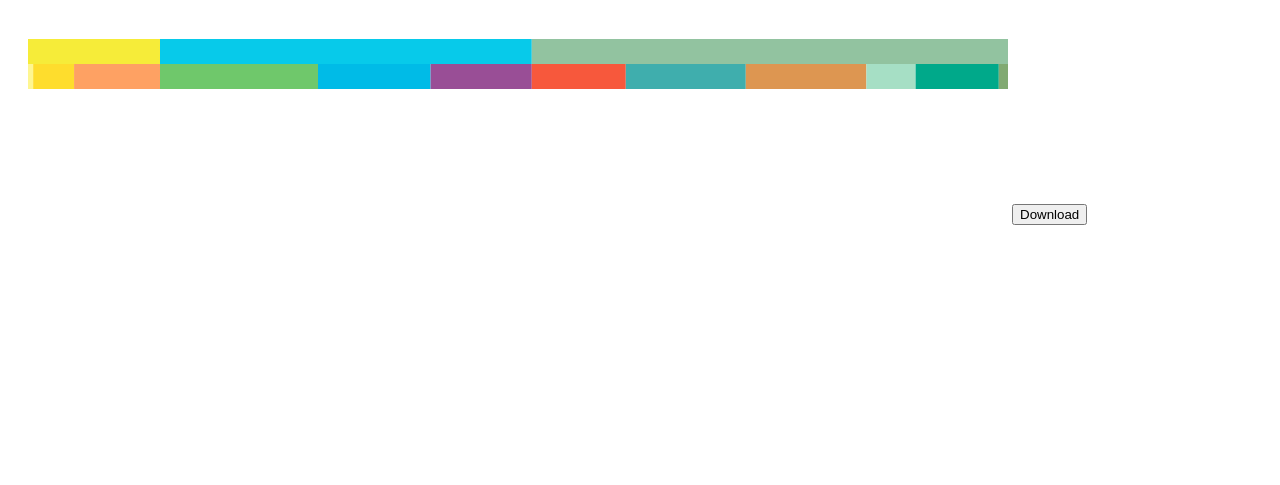
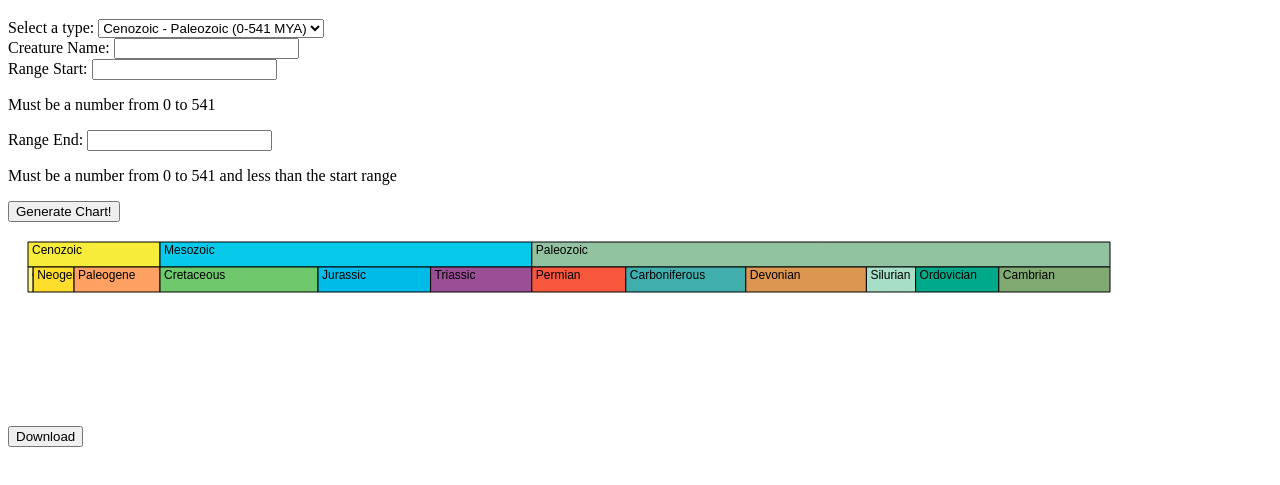
Before and after one commit to cngodles/temporal-range, a plain HTML site: page index.html in a window 1280 px wide. Shown: the part 61-546 px from the top of the page. Drawn offline with Linux system fonts and the light colour scheme.

Commit message:
Canvas conversion complete
Complete conversion to canvas
Start of input form for generating.

```diff
--- a/index.html
+++ b/index.html
@@ -8,7 +8,33 @@
 
 <body>
   <h1>Create a Temporal Range</h1>
-  <canvas id="timeline" width="1000" height="200"></canvas>
+  <form id="set-chart" onSubmit="return false;">
+    <div>
+      <label for="range-type">Select a type:</label>
+      <select name="range-type" id="range-type">
+        <option value="1">Cenozoic (0-66 MYA)</option>
+        <option value="2">Mesozoic (66-251.9 MYA)</option>
+        <option value="3">Paleozoic (251.9-541 MYA)</option>
+        <option value="4" selected="selected">Cenozoic - Paleozoic (0-541 MYA)</option>
+      </select>
+    </div>
+    <div>
+      <label for="creature-name">Creature Name:</label>
+      <input type="text" name="creature-name" id="creature-name">
+    </div>
+    <div>
+      <label for="range-1">Range Start:</label>
+      <input type="text" name="range-1" id="range-1">
+      <p>Must be a number from 0 to 541</p>
+    </div>
+    <div>
+      <label for="range-2">Range End:</label>
+      <input type="text" name="range-2" id="range-2">
+      <p>Must be a number from 0 to 541 and less than the start range</p>
+    </div>
+    <input type="submit" value="Generate Chart!">
+  </form>
+  <canvas id="timeline" width="1200" height="200"></canvas>
   <button id="btndownload">Download</button>
   <script src="tr.js"></script>
 </body>
--- a/tr.js
+++ b/tr.js
@@ -1,27 +1,30 @@
 
-var timebase = [];
+//var timebase = [];
 var paper;
+var dwn;
 window.onload = function(){
-  var timelinediv = document.getElementById("timeline");
 
-  timebase['x'] = 20;
-  timebase['y'] = 0;
-  timebase['scale'] = 2;
-  timebase['max'] = 541;
+  temporal.init();
+
+
+  /*
+  temporal.canvas = document.getElementById("timeline");
+  temporal.timebase['x'] = 20;
+  temporal.timebase['y'] = 0;
+  var scale = 2;
+  temporal.timebase['max'] = 541;
   //var svgwidth = (timebase['max'] * timebase['scale']) + (timebase['x'] * 2);
 
-  paper = timelinediv.getContext('2d');
-  drawTimeline(geologictimeeons2, 20, 25, timebase['scale']);
-  drawTimeline(geologictimeperiods, 45, 25, timebase['scale']);
-  //drawExistanceBar(creature1, 65, 10, timebase['scale']);
-
-
+  temporal.paper = temporal.canvas.getContext('2d');
+  temporal.drawTimeline(geologictimeeons2, 20, 25, scale);
+  temporal.drawTimeline(geologictimeperiods, 45, 25, scale);
+  temporal.drawExistanceBar('Petalodus', 'rgb(60, 60, 60)', 268, 318.1, 65, 10, scale);
+  */
+  dwn = document.getElementById('btndownload');
+  dwn.onclick = function(){
+    temporal.download(timelinediv, 'myimage.png');
   }
-//var paper = Raphael(document.getElementById("timeline"), svgwidth, 120);
-
-//var alltime = paper.rect(timebase['x'], timebase['y'], 1200, 300, 0);
-//alltime.attr("fill", "#ddd");
-//alltime.attr("stroke", "#202020");
+}
 
 var geologictimeeons = [
   ['Cenozoic','rgb(246,236,57)',66],
@@ -38,10 +41,6 @@ var geologictimeeons2 = [
   ['Paleozoic', 'rgb(146,195,160)', 541, 'Paleo']
 ];
 
-var creature1 = ['Petalodus','rgb(60, 60, 60)', 268, 318.1];
-var creature2 = ['Us','rgb(60, 60, 60)', 0, 0];
-var creature3 = ['Mourlonia', 'rgb(60, 60, 60)', 0.012, 466];
-
 var geologictimeperiods = [
   ['Quanternary','rgb(254,246,145)', 2.58, ''],
   ['Neogene','rgb(254,221,45)', 23.03, 'N'],
@@ -57,64 +56,92 @@ var geologictimeperiods = [
   ['Cambrian','rgb(129,170,114)', 541, 'Є']
 ];
 
-function drawTimeline(data, topOffset, height, scale){
-  var eon = [];
-  var eonX = timebase['x'];
+var temporal = {
+  paper:null,
+  timebase:[],
+  canvas:null,
+  init:function(){
+    //Draw demo chart.
+    this.canvas = document.getElementById("timeline");
+    this.timebase['x'] = 20;
+    this.timebase['y'] = 0;
+    var scale = 2;
+    this.timebase['max'] = 541;
+    //var svgwidth = (timebase['max'] * timebase['scale']) + (timebase['x'] * 2);
+
+    this.paper = temporal.canvas.getContext('2d');
+
+    //Draw sample timeline.
+    this.drawTimeline(geologictimeeons2, 20, 25, scale);
+    this.drawTimeline(geologictimeperiods, 45, 25, scale);
+    //this.drawExistanceBar('Petalodus', 'rgb(60, 60, 60)', 268, 318.1, 65, 10, scale);
+  },
+  tryTimeline:function(){
+
+  },
+  drawTimeline:function(data, topOffset, height, scale){
+    //var eon = [];
+    var eonX = this.timebase['x'];
     var drawtimebase = 0;
     for(var i = 0; i < data.length; i++){
       var reallength = data[i][2] - drawtimebase;
       var barlength = reallength * scale;
       reallength.toFixed(2);
       barlength.toFixed(2);
-
-    paper.beginPath();
-    paper.rect(eonX, timebase['y'] + topOffset, barlength, height);
-    paper.fillStyle = data[i][1];
-    paper.fill();
-
-    //eon[data[i][0]] = paper.rect(eonX, timebase['y'] + topOffset, barlength, height, 0);
-    //eon[data[i][0]].attr("fill", data[i][1]);
-    //eon[data[i][0]].data("name", data[i][0]);
-    /*
       var name;
       if(scale > 1){
         name = data[i][0];
       } else {
         name = data[i][3];
       }
-    var texttop = timebase['y'] + topOffset + 10;
-    paper
-      .text(eonX+4, texttop, name)
-      .attr("text-anchor", "start")
-      .attr("font-size", "12px");
-    */
+      var texttop = this.timebase['y'] + topOffset + 12;
+
+      this.paper.beginPath();
+      this.paper.rect(eonX, this.timebase['y'] + topOffset, barlength, height);
+      this.paper.fillStyle = data[i][1];
+      this.paper.lineWidth = 1;
+      this.paper.strokeStyle = 'black';
+      this.paper.fill();
+      this.paper.stroke();
+      this.paper.font = "400 12px sans-serif";
+      this.paper.fillStyle = "#000";
+      this.paper.fillText(name, eonX+4, texttop);
+
+      console.log(name, eonX+4, texttop);
+
       eonX += barlength;
       drawtimebase += reallength;
     }
-}
+  },
+  drawExistanceBar:function(name, color, start, finish, topOffset, height, scale){
+    //var creature = [];
+    var creatureX = this.timebase['x'] + (start * scale);
+    //var drawtimebase = 0;
+    var reallength = finish - start;
+    var barlength = reallength * scale;
 
-function drawExistanceBar(data, topOffset, height, scale){
-  var creature = [];
-  var creatureX = timebase['x'] + (data[2] * scale);
-  var drawtimebase = 0;
-  var reallength = data[3] - data[2];
-  var barlength = reallength * scale;
     var textcenter = creatureX + (barlength / 2);
+    var texttop = this.timebase['y'] + topOffset + height + 15;
+    var textname = name;
+    var textage = start+' to '+finish+ ' Mya';
 
     reallength.toFixed(2);
     barlength.toFixed(2);
-  creature[data[0]] = paper.rect(creatureX, timebase['y'] + topOffset, barlength, height, 0);
-  creature[data[0]].attr("fill", data[1]);
-  creature[data[0]].data("name", data[0]);
-  var texttop = timebase['y'] + topOffset + height + 10;
 
-  paper.text(textcenter, texttop, data[0]).attr("font-size", "16px").attr("font-weight", "700");
-  paper.text(textcenter, texttop + 20, data[2]+' to '+data[3]+ ' Mya').attr("font-size", "12px");
-  console.log(data, barlength, creatureX, data[2]);
-}
+    this.paper.beginPath();
+    this.paper.rect(creatureX, this.timebase['y'] + topOffset, barlength, height);
+    this.paper.fillStyle = color;
+    this.paper.fill();
 
-/* Canvas Download */
-function download(canvas, filename) {
+    this.paper.textAlign = "center";
+    this.paper.font = "700 16px sans-serif";
+    this.paper.fillText(textname, textcenter, texttop);
+    this.paper.font = "700 13px sans-serif";
+    this.paper.fillText(textage, textcenter, texttop +20);
+
+    console.log(name, barlength, creatureX, start);
+  },
+  download:function(paper, filename) {
     /// create an "off-screen" anchor tag
     var lnk = document.createElement('a'), e;
 
@@ -124,7 +151,7 @@ function download(canvas, filename) {
     /// convert canvas content to data-uri for link. When download
     /// attribute is set the content pointed to by link will be
     /// pushed as "download" in HTML5 capable browsers
-  lnk.href = canvas.toDataURL("image/png;base64");
+    lnk.href = paper.toDataURL("image/png;base64");
 
     /// create a "fake" click-event to trigger the download
     if (document.createEvent) {
@@ -138,6 +165,7 @@ function download(canvas, filename) {
       lnk.fireEvent("onclick");
     }
   }
+}
 
 
 //drawTimeline(geologictimeeons, 0, 50, 0.25);
```
Lines whose indentation alone changed are shown as unchanged.
